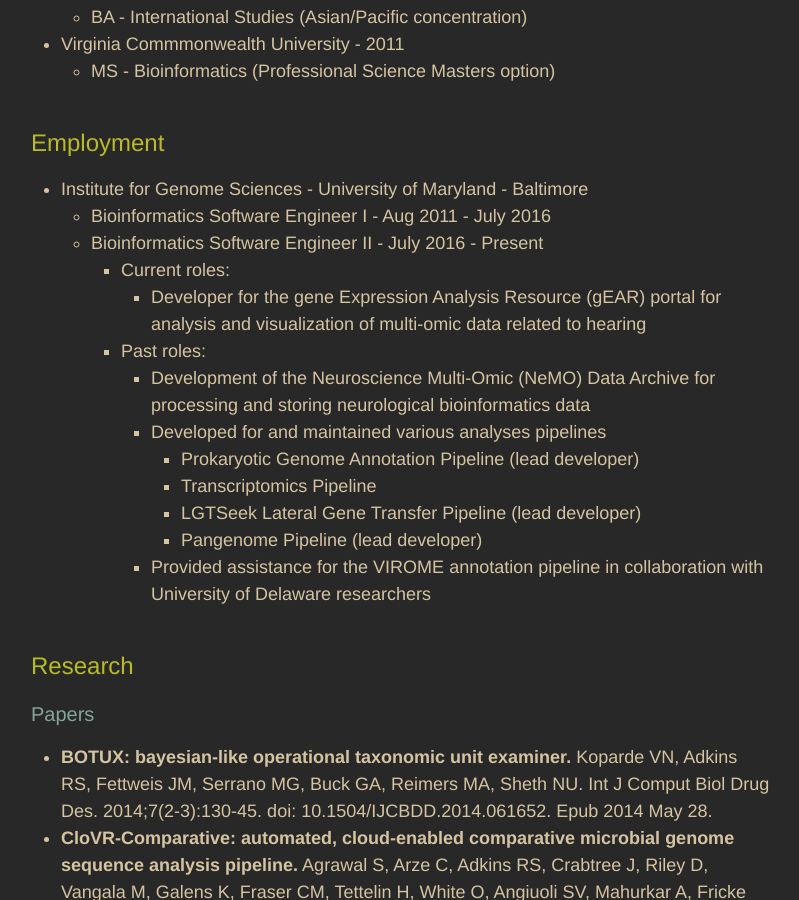
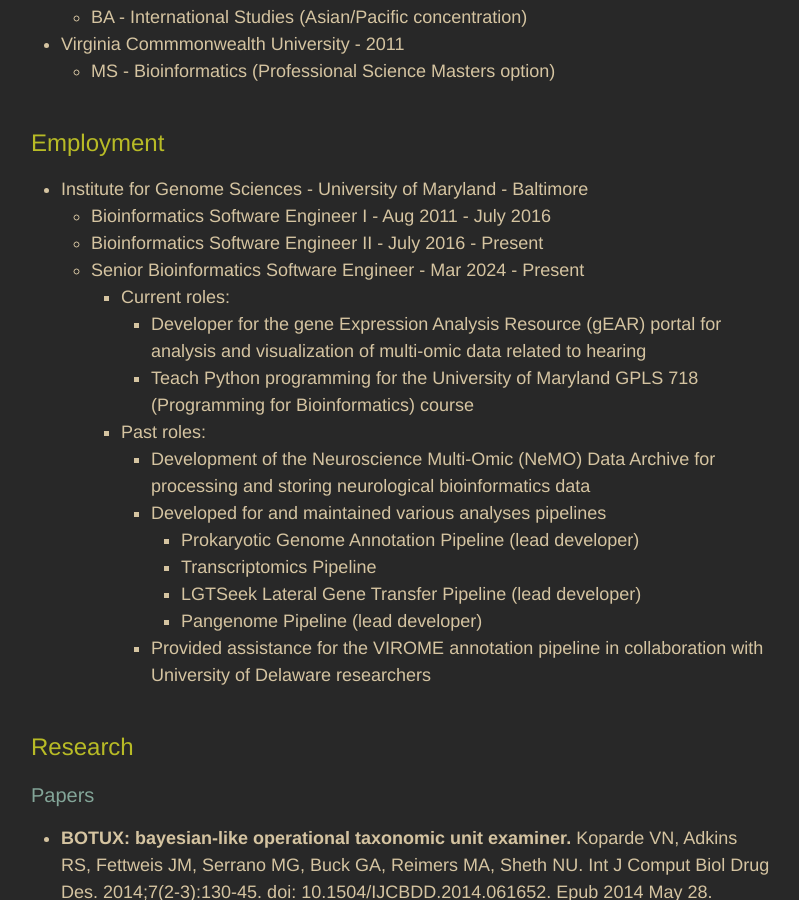
Before and after one commit to adkinsrs/sadkins_site, a Jekyll site: the page built from resume.md, in a window 1280 px wide and 900 px high, scrolled down 350 px. Shown: the whole window, without its empty margins (239-1038 px from the left). Built offline with Jekyll 4.4.1, drawn with Linux system fonts in a browser that asks for light colours.

Commit message:
updating resume

```diff
--- a/resume.md
+++ b/resume.md
@@ -19,8 +19,10 @@
 * Institute for Genome Sciences - University of Maryland - Baltimore
   * Bioinformatics Software Engineer I - Aug 2011 - July 2016
   * Bioinformatics Software Engineer II - July 2016 - Present
+  * Senior Bioinformatics Software Engineer - Mar 2024 - Present
     * Current roles:
       * Developer for the gene Expression Analysis Resource (gEAR) portal for analysis and visualization of multi-omic data related to hearing
+      * Teach Python programming for the University of Maryland GPLS 718 (Programming for Bioinformatics) course
     * Past roles:
       * Development of the Neuroscience Multi-Omic (NeMO) Data Archive for processing and storing neurological bioinformatics data
       * Developed for and maintained various analyses pipelines
```
